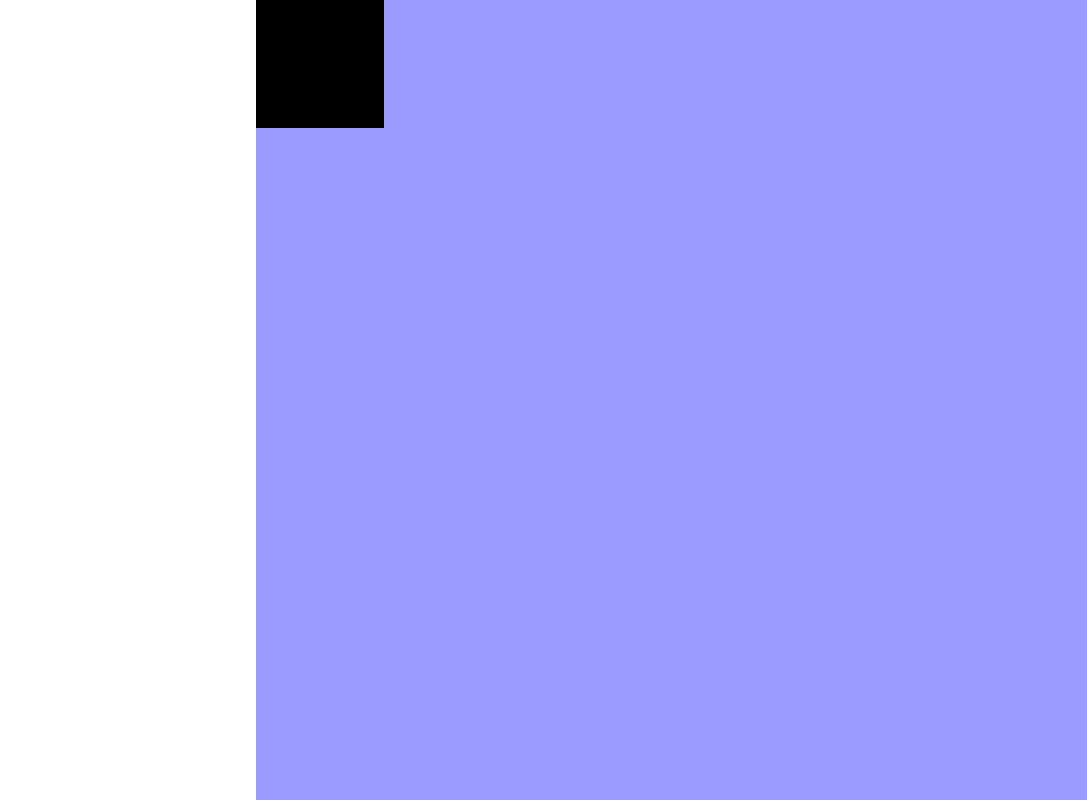
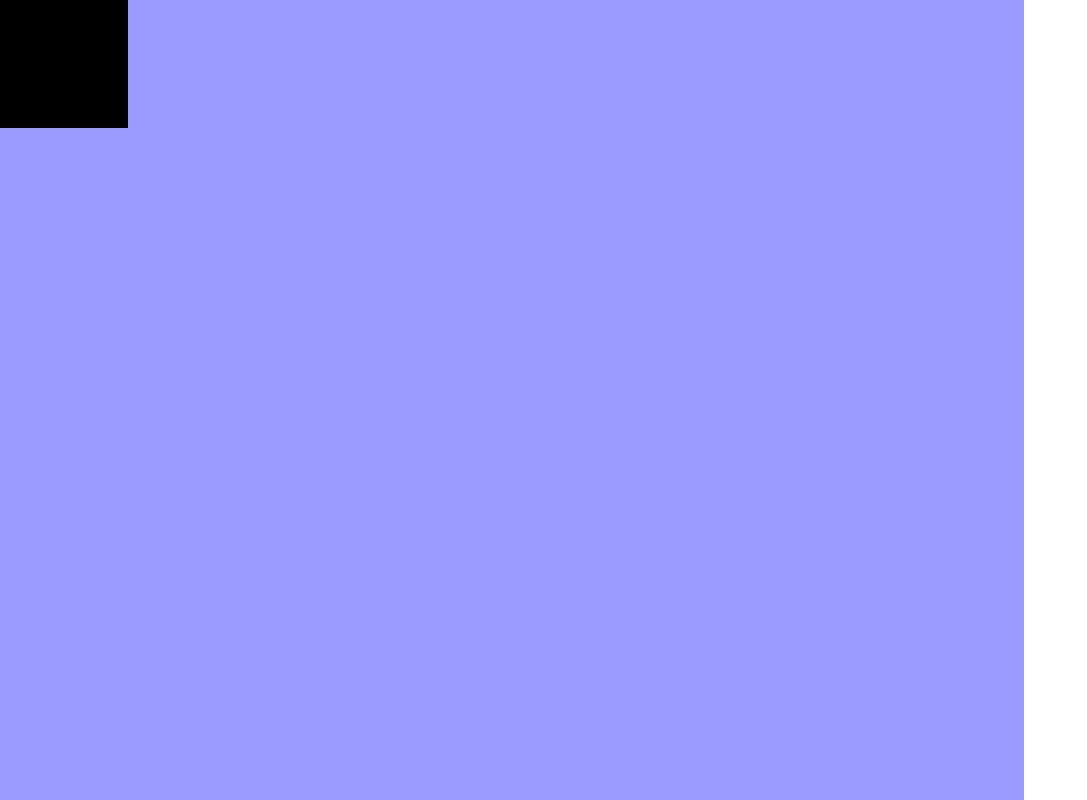
Before and after one commit to trapwalker/flatcraft, a plain HTML site: page client/test_page/index.html in a window 1280 px wide. Shown: the whole page, without its empty margins (0-1087 px from the left). Drawn offline with Linux system fonts and the light colour scheme.

Commit message:
console to right

```diff
--- a/client/test_page/css/style.css
+++ b/client/test_page/css/style.css
@@ -2,7 +2,7 @@
   display : block;
   position : absolute;
   top : 0;
-  left : 0;
+  left : 80%;
   height : 100%;
   width : 20%;
   overflow: scroll;
@@ -12,7 +12,7 @@
   display : block;
   position : absolute;
   top : 0;
-  left : 20%;
+  left : 0;
   height : 100%;
   width: 80%;
   overflow : hidden;
```
